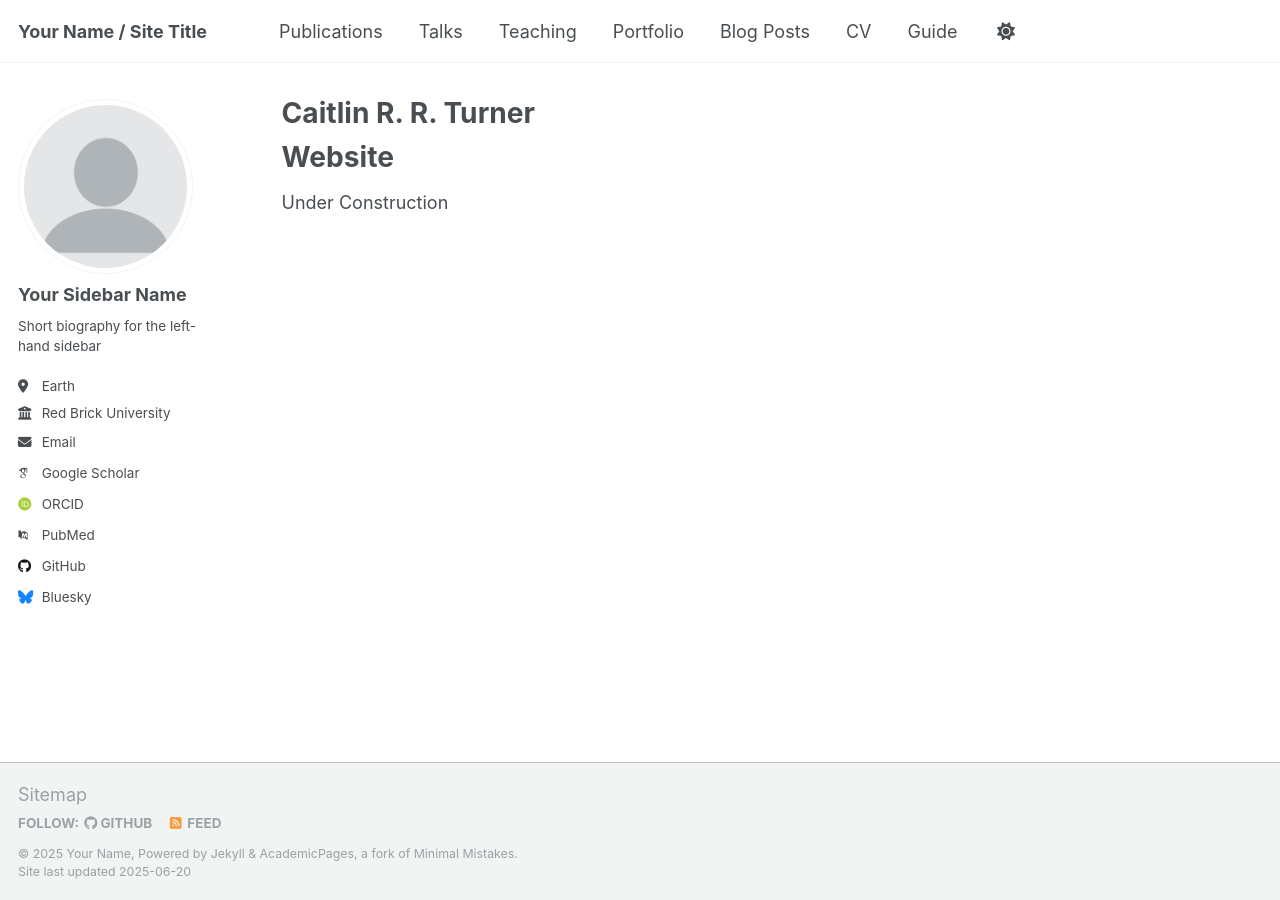
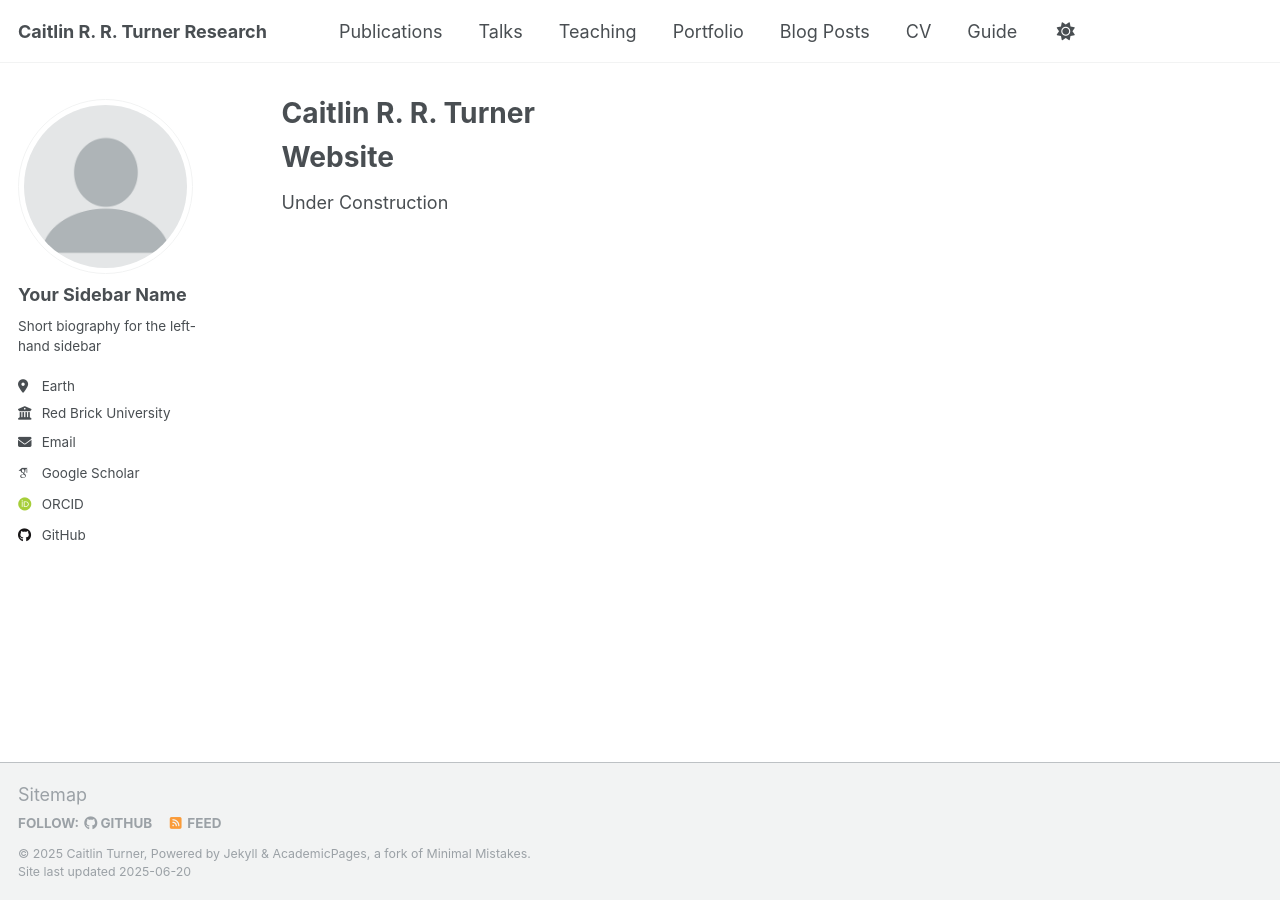
Before and after one commit to caitlinturner/caitlinturner.github.io, a Jekyll site: the page built from _pages/about.md, in a window 1280 px wide. Built offline with Jekyll 4.4.1, drawn with Linux system fonts in a browser that asks for light colours; some web fonts are replaced.

Commit message:
Update _config.yml

```diff
--- a/_config.yml
+++ b/_config.yml
@@ -9,13 +9,13 @@
 # Basic Site Settings
 locale                   : "en-US"
 site_theme               : "default"
-title                    : "Your Name / Site Title"
+title                    : "Caitlin R. R. Turner Research"
 title_separator          : "-"
-name                     : &name "Your Name"
-description              : &description "personal description"
-url                      : https://academicpages.github.io # the base hostname & protocol for your site e.g. "https://[your GitHub username].github.io" or if you already have some other page hosted on Github then use "https://[your GitHub username].github.io/[Your Repo Name]"
+name                     : &name "Caitlin Turner"
+description              : &description "PhD Candidate"
+url                      : https://caitlinturner.github.io
 baseurl                  : "" # the subpath of your site, e.g. "/blog"
-repository               : "academicpages/academicpages.github.io"
+repository               : "caitlinturner/caitlinturner.github.io"
 
 # Site Author - The following control what appear as part of the author content on the side bar.
 #               If a field is blank the icon and link will not appear, otherwise it will be shown.
@@ -34,11 +34,11 @@ author:
   # Academic websites
   academia         : # URL
   arxiv            : # URL - Update with the correct link to your profile
-  googlescholar    : "https://scholar.google.com/citations?user=PS_CX0AAAAAJ"
+  googlescholar    : "https://scholar.google.com/citations?view_op=list_works&hl=en&user=uKJTFzAAAAAJ&gmla=AH8HC4xuV6gFkxzpVcrzrzEjEQ1n3vrxaBAT4ZU_rDg8eekYTcjCOszF-Ly36AZ6Ejy4WPvJy--Xg7e-y0G40HXe5EpFXQLTrIHr"
   impactstory      : # URL
-  orcid            : "http://orcid.org/yourorcidurl"
+  orcid            : "http://orcid.org/0000-0001-8305-161X"
   semantic         : # URL
-  pubmed           : "https://www.ncbi.nlm.nih.gov/pubmed/?term=john+snow"
+  pubmed           : #"https://www.ncbi.nlm.nih.gov/pubmed/?term=john+snow"
   researchgate     : # URL
   scopus           : # URL
 
@@ -46,12 +46,12 @@ author:
   bitbucket        : # Username - Update with your username on the site
   codepen          : # Username
   dribbble         : # Username
-  github           : "academicpages"
+  github           : "caitlinturner"
   kaggle           : # Username
   stackoverflow    : # User number or user number and name (i.e., use "1" or "1/jeff-atwood")
 
   # Social media
-  bluesky          : "bsky.app" # Replace this with you Bluesky username
+  bluesky          : #"bsky.app" # Replace this with you Bluesky username
   facebook         : # Username
   flickr           : # Username
   foursquare       : # Username
```
